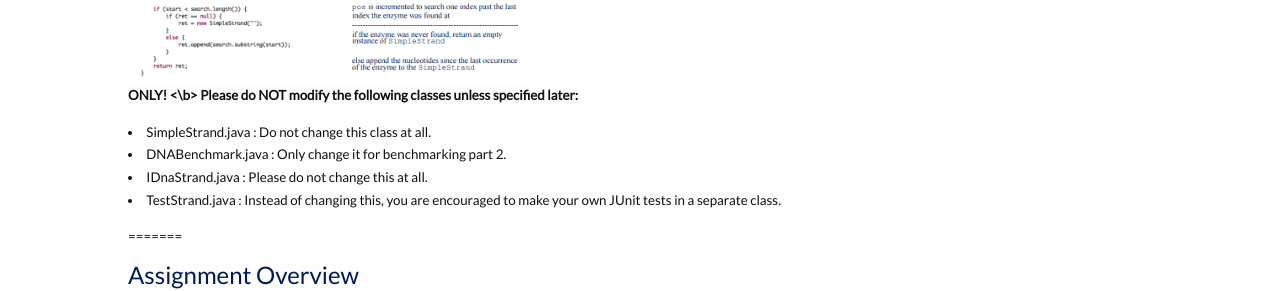
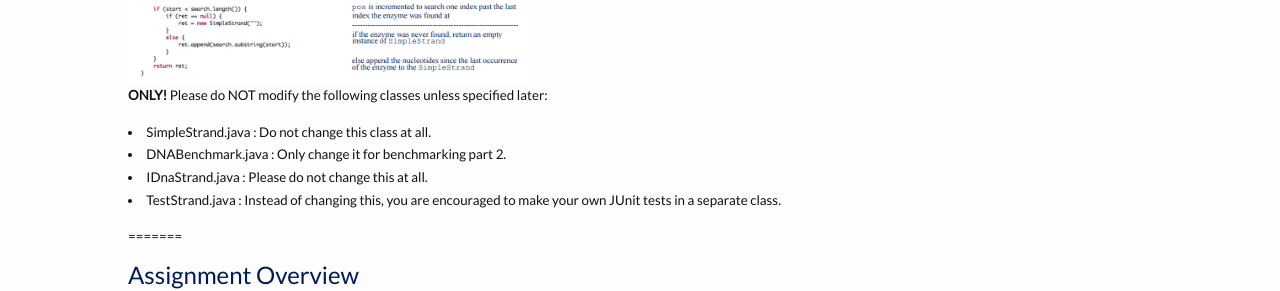
Before and after one commit to compsci201/compsci201.github.io, a Jekyll site: the page built from dna/index.md, in a window 1280 px wide and 900 px high, scrolled down 1403 px. Shown: the part 321-612 px from the top of the window. Built offline with Jekyll 4.4.1, drawn with Linux system fonts in a browser that asks for light colours; nearby versions of some CDN libraries; some of the changed text lies outside the part shown.

Commit message:
Update index.md

```diff
--- a/dna/index.md
+++ b/dna/index.md
@@ -70,7 +70,7 @@ where mySize returns the number of nucleotides in the LinkStrand (do not confuse
 You can test correctness with the JUnit tests in TestStrand. You will also benchmark these implementations using the class DNABenchmark. We will then run more benchmarking experiments to show that our new version really is more efficient.
 Here is the code for cutAndSplice for SimpleStrand with comments. You must fully understand how this method works for SimpleStrand to be able to implement it for LinkStrand
 <img src = "img/cutAndSplice.png" alt="First and Last" style="width:400px;heigh:300px">
-The following classes should be considered <b>READ-ONLY! <\b> Please do NOT modify the following classes unless specified later:
+The following classes should be considered <b>READ-ONLY! </b> Please do NOT modify the following classes unless specified later:
 <li> SimpleStrand.java : Do not change this class at all.</li>
 <li> DNABenchmark.java : Only change it for benchmarking part 2. </li>
 <li> IDnaStrand.java : Please do not change this at all. </li>
```
